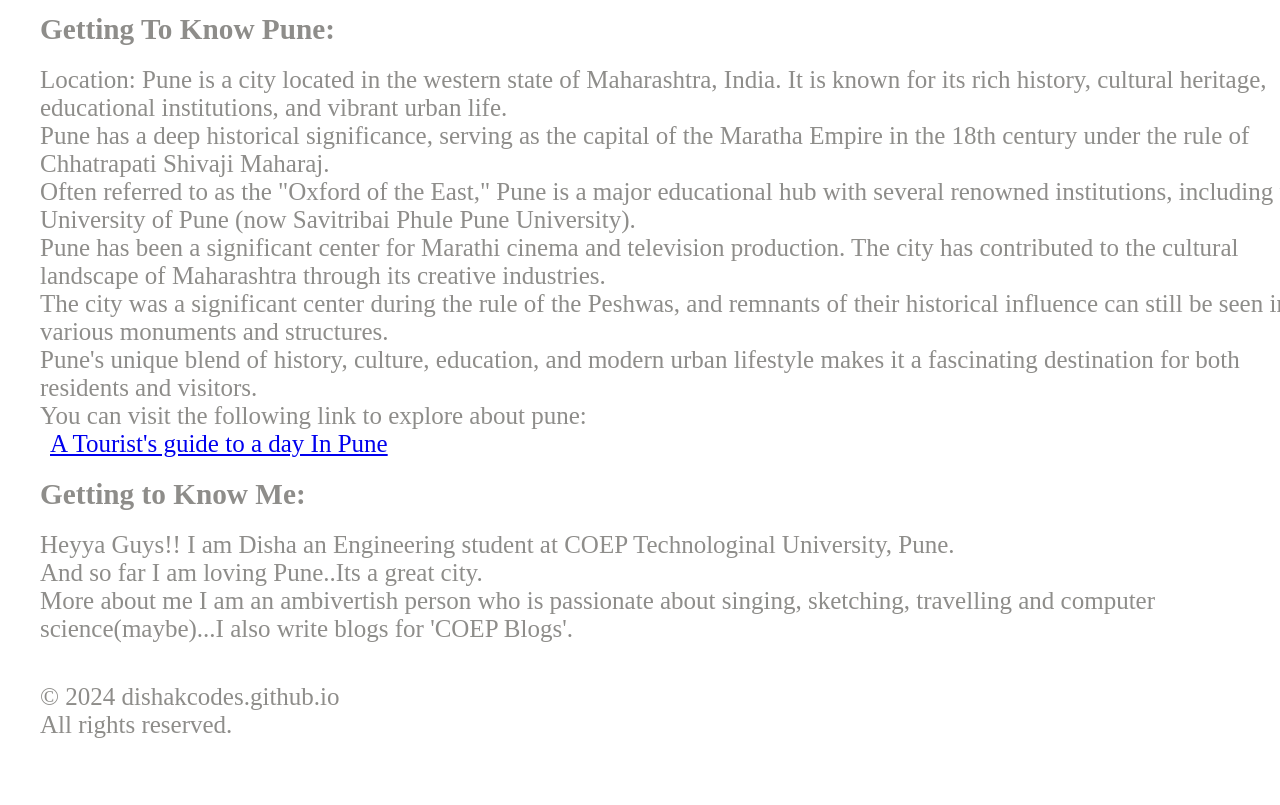
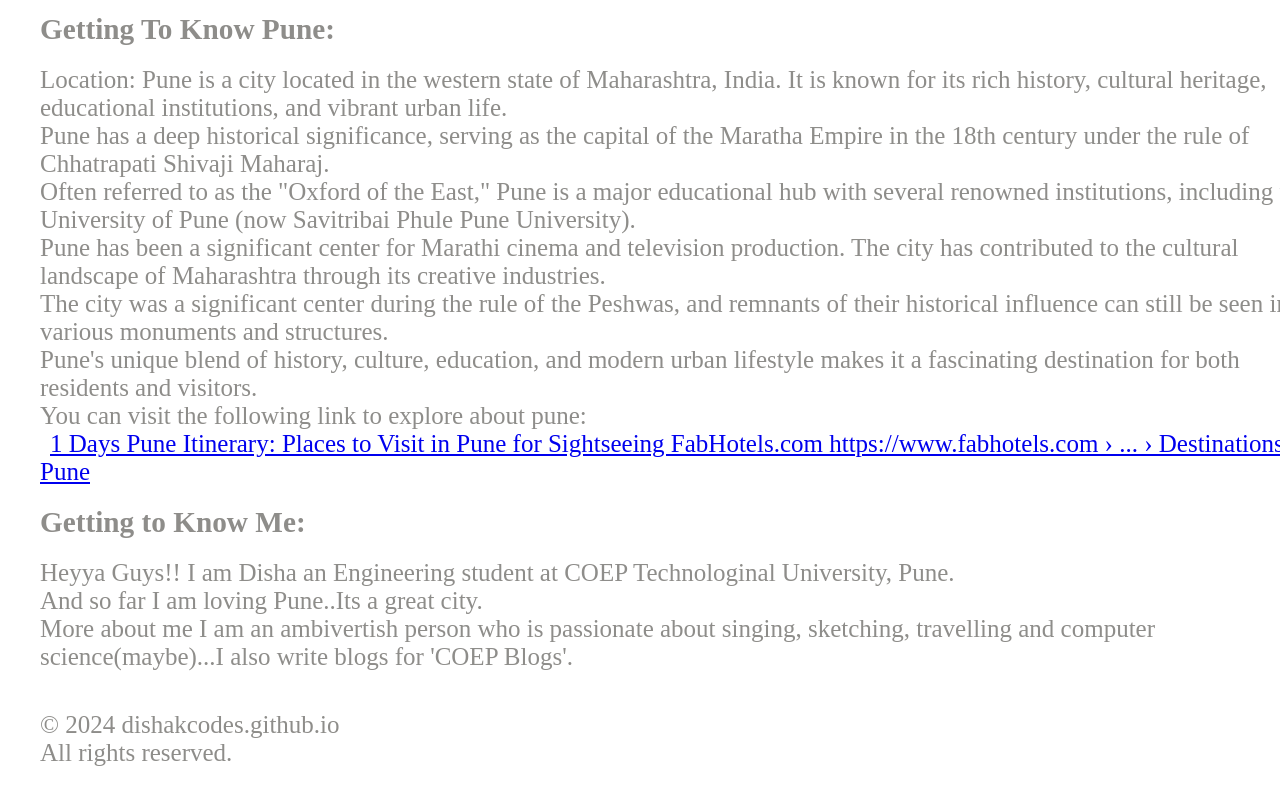
Before and after one commit to Arshiya2005/sample, a plain HTML site: page sample/index.html in a window 1280 px wide. Shown: the part 5880-6685 px from the top of the page. Before the commit the page ends 6659 px from the top, so only its background shows below. Drawn offline with Linux system fonts and the light colour scheme.

Commit message:
external line still not working

```diff
--- a/sample/index.html
+++ b/sample/index.html
@@ -168,7 +168,11 @@
             The city was a significant center during the rule of the Peshwas, and remnants of their historical influence can still be seen in various monuments and structures.<br>
             Pune's unique blend of history, culture, education, and modern urban lifestyle makes it a fascinating destination for both residents and visitors.<br>
             You can visit the following link to explore about pune:<br>
-            <a href="https://www.kayak.co.in/Pune.16803.guide">A Tourist's guide to a day In Pune</a>
+            <a href="https://www.kayak.co.in/Pune.16803.guide">
+                1 Days Pune Itinerary: Places to Visit in Pune for Sightseeing
+
+                FabHotels.com
+                https://www.fabhotels.com › ... › Destinations › Pune</a>
 
 
         </p>
```
